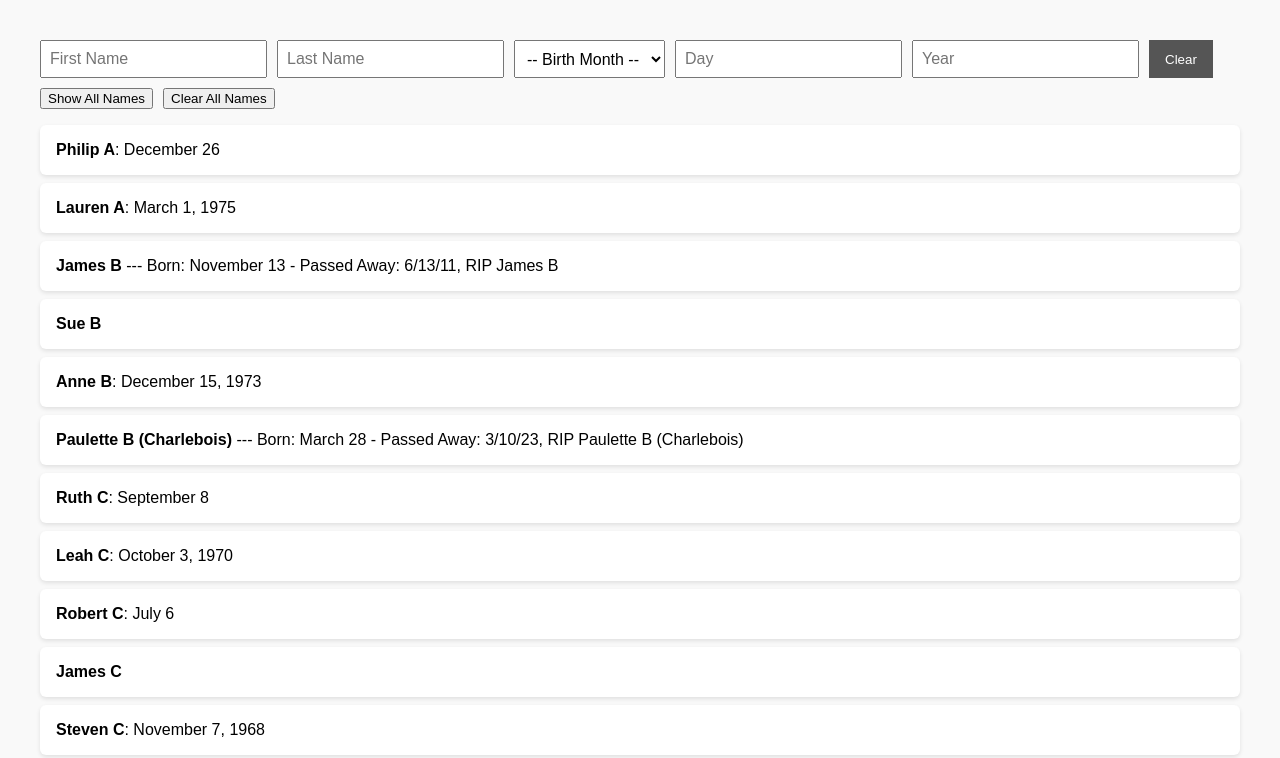
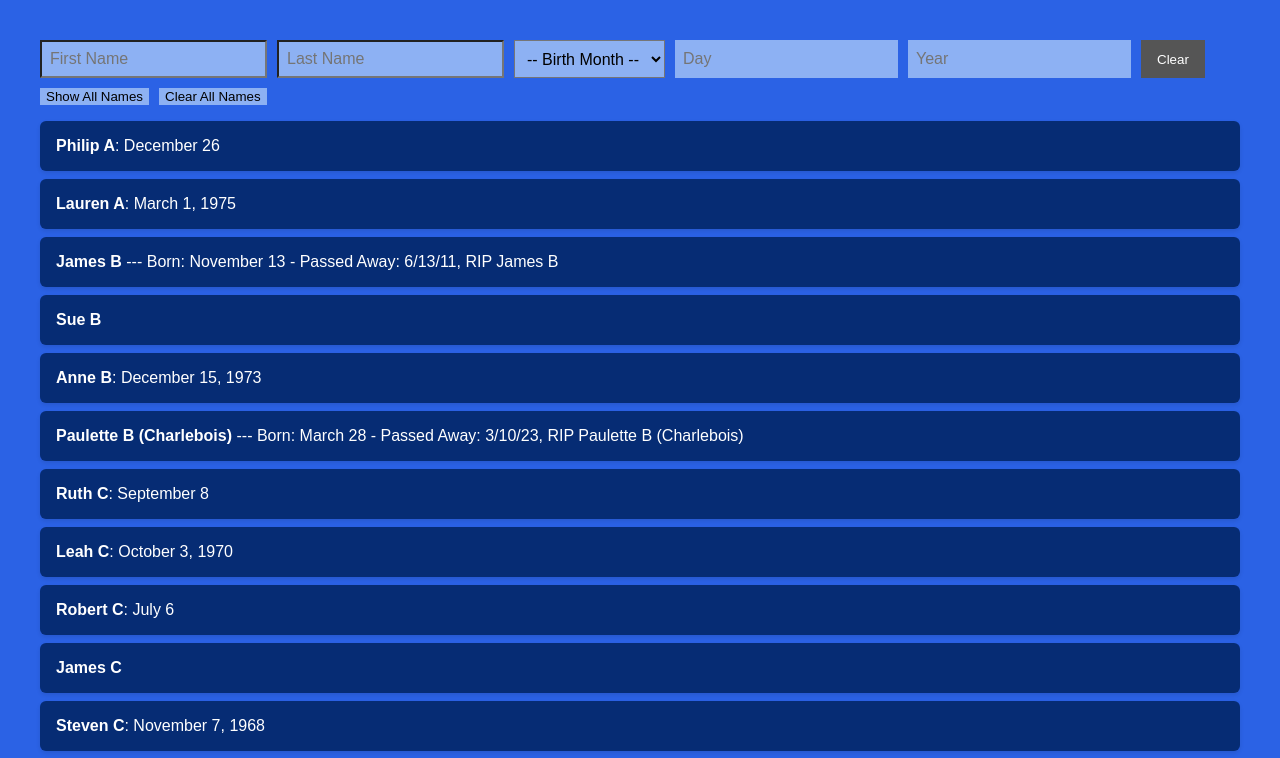
Before and after one commit to michaeliyer/litHtmlTwo, a plain HTML site: page index.html in a window 1280 px wide. Both pictures are taken after a click on the button "Show All Names". Shown: the top 758 px of the page. Drawn offline with Linux system fonts and the light colour scheme.

Commit message:
Background color added

```diff
--- a/allNames.js
+++ b/allNames.js
@@ -373,7 +373,7 @@ export const theNames = [
     birthMonth: "March",
     birthDay: 31,
     birthYear: 1969,
-    passedAway: null,
+    passedAway: "12/4/25",
   },
   {
     firstName: "Michael",
--- a/index.html
+++ b/index.html
@@ -3,7 +3,7 @@
   <head>
     <meta charset="UTF-8" />
     <meta name="viewport" content="width=device-width, initial-scale=1.0" />
-    <title>birthdayBizz</title>
+    <title>BirthdayBizz</title>
     <link href="style.css" rel="stylesheet" type="text/css" />
   </head>
   <body>
--- a/style.css
+++ b/style.css
@@ -1,7 +1,7 @@
 body {
   font-family: Arial, sans-serif;
   padding: 2rem;
-  background-color: #f9f9f9;
+  background-color: #2b62e5;
 }
 
 #search {
@@ -15,6 +15,7 @@ body {
 #search select {
   padding: 0.5rem;
   font-size: 1rem;
+  background-color: #8db1f3;
 }
 
 #clearBtn {
@@ -25,14 +26,24 @@ body {
   cursor: pointer;
 }
 
+#birthDay,
+#birthYear,
+#showAllBtn,
+#clearAllBtn {
+  background-color: #8db1f3;
+  border: none;
+  cursor: pointer;
+}
+
 #clearBtn:hover {
   background-color: #333;
 }
 
 .result {
-  background: white;
+  background: rgb(6, 44, 116);
+  color: white;
   padding: 1rem;
   margin-bottom: 0.5rem;
   border-radius: 6px;
-  box-shadow: 0 2px 4px rgba(0,0,0,0.1);
+  box-shadow: 0 2px 4px rgba(0, 0, 0, 0.1);
 }
```
